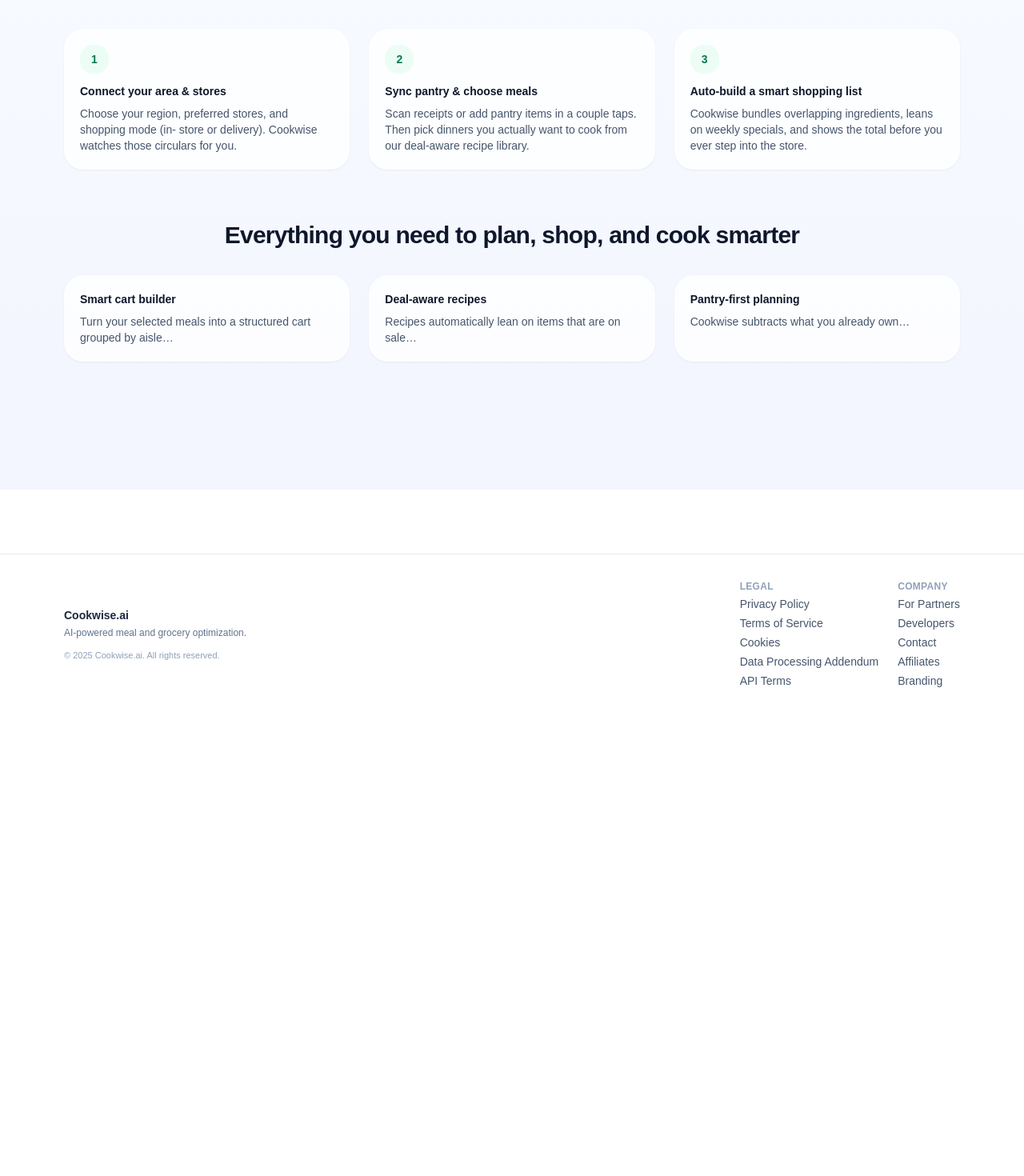
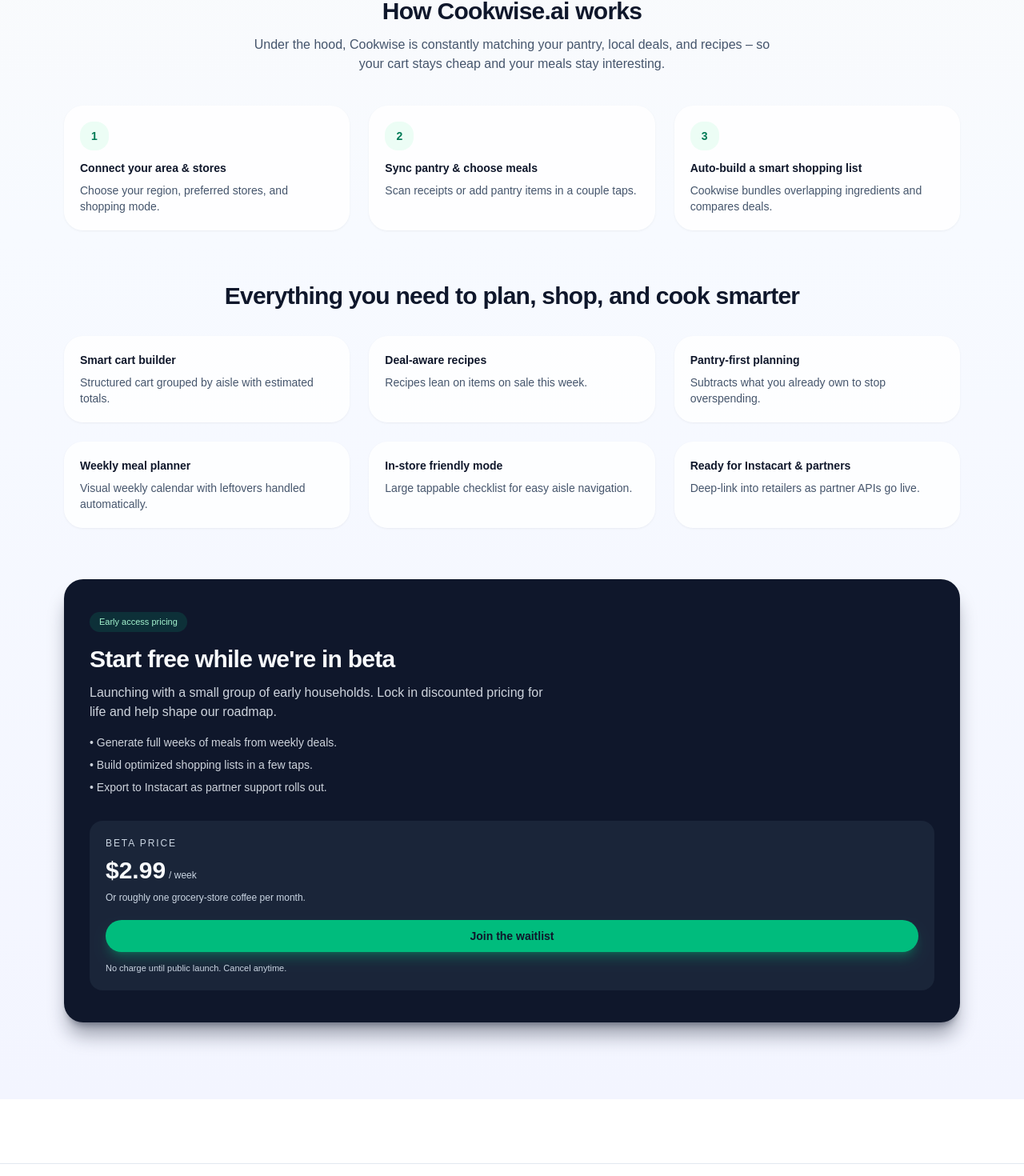
Before and after one commit to robsalter-lab/nextjs-cookwisemkt, a Next.js app: page / in a window 1280 px wide. Shown: the part 789-2259 px from the top of the page at 80% size. Before the commit the page ends 1682 px from the top, so only its background shows below. Built offline with nearby package versions, Linux system fonts and the light colour scheme.

Commit message:
Update page.tsx

```diff
--- a/app/page.tsx
+++ b/app/page.tsx
@@ -1,4 +1,3 @@
-// app/page.tsx
 "use client";
 
 import Image from "next/image";
@@ -17,8 +16,8 @@
   useEffect(() => {
     if (!ref.current) return;
     const observer = new IntersectionObserver(
-      entries => {
-        entries.forEach(entry => {
+      (entries) => {
+        entries.forEach((entry) => {
           if (entry.isIntersecting) {
             setVisible(true);
             observer.disconnect();
@@ -55,11 +54,11 @@
         id="hero"
         className="relative overflow-hidden border-b border-slate-200/60"
       >
-        {/* 🔥 FIXED: Removed top padding so hero touches the transparent header */}
-        <div className="mx-auto flex max-w-6xl flex-col items-center gap-12 px-4 pb-16 lg:flex-row lg:items-stretch">
+        <div className="mx-auto flex max-w-6xl flex-col items-center gap-12 px-4 pb-16 pt-24 lg:flex-row lg:items-stretch">
 
-          {/* LEFT SIDE */}
+          {/* Left Side Copy */}
           <FadeInSection className="w-full lg:w-1/2">
+
             <div className="inline-flex items-center gap-2 rounded-full border border-emerald-100 bg-emerald-50 px-3 py-1 text-xs font-medium text-emerald-700 mb-4">
               <span className="h-1.5 w-1.5 rounded-full bg-emerald-500" />
               Loved by busy households and deal hunters
@@ -100,6 +99,7 @@
                   Based on early testers using Publix / Kroger circulars.
                 </div>
               </div>
+
               <div className="rounded-2xl bg-white/70 p-3 shadow-sm shadow-slate-900/5">
                 <div className="text-[11px] font-medium text-slate-500">
                   Time saved
@@ -112,14 +112,15 @@
                 </div>
               </div>
             </div>
+
           </FadeInSection>
 
-          {/* RIGHT SIDE PHONES */}
-          <FadeInSection
-            delay={200}
-            className="relative w-full max-w-sm lg:w-1/2 lg:max-w-none"
-          >
+          {/* Right Side Phone Stack */}
+          <FadeInSection delay={200} className="relative w-full max-w-sm lg:w-1/2 lg:max-w-none">
+
             <div className="relative mx-auto h-[520px] w-[260px] sm:h-[560px] sm:w-[280px]">
+
+              {/* MAIN PHONE */}
               <div className="absolute inset-0 rounded-[38px] bg-gradient-to-b from-slate-900 to-slate-800 shadow-2xl shadow-slate-900/40">
                 <div className="absolute inset-[6px] rounded-[32px] bg-black/90" />
                 <div className="absolute inset-[6px] rounded-[32px] overflow-hidden">
@@ -133,6 +134,7 @@
                 </div>
               </div>
 
+              {/* SECONDARY PHONE LEFT */}
               <div className="absolute -left-28 bottom-10 hidden h-72 w-40 rotate-[-10deg] rounded-[32px] bg-slate-900/90 shadow-xl shadow-slate-900/40 sm:block">
                 <div className="absolute inset-[5px] rounded-[26px] overflow-hidden bg-black">
                   <Image
@@ -144,6 +146,7 @@
                 </div>
               </div>
 
+              {/* SECONDARY PHONE RIGHT */}
               <div className="absolute -right-24 top-10 hidden h-64 w-40 rotate-[12deg] rounded-[32px] bg-slate-900/90 shadow-xl shadow-slate-900/40 sm:block">
                 <div className="absolute inset-[5px] rounded-[26px] overflow-hidden bg-black">
                   <Image
@@ -155,17 +158,16 @@
                 </div>
               </div>
 
+              {/* Glow */}
               <div className="pointer-events-none absolute -inset-10 -z-10 bg-gradient-to-b from-emerald-300/40 via-emerald-200/0 to-transparent blur-2xl" />
             </div>
+
           </FadeInSection>
         </div>
       </section>
 
       {/* HOW IT WORKS */}
-      <section
-        id="how-it-works"
-        className="mx-auto max-w-6xl px-4 py-14 sm:py-16"
-      >
+      <section id="how-it-works" className="mx-auto max-w-6xl px-4 py-14 sm:py-16">
         <FadeInSection className="text-center">
           <h2 className="text-2xl font-semibold tracking-tight text-slate-900 sm:text-3xl">
             How Cookwise.ai works
@@ -180,47 +182,42 @@
         <div className="mt-10 grid gap-6 md:grid-cols-3">
           <FadeInSection delay={50}>
             <div className="h-full rounded-3xl bg-white/80 p-5 shadow-sm shadow-slate-900/5">
-              <div className="mb-3 inline-flex h-9 w-9 items-center justify-center rounded-2xl bg-emerald-50 text-emerald-700 text-sm font-semibold">
+              <div className="mb-3 flex h-9 w-9 items-center justify-center rounded-2xl bg-emerald-50 text-emerald-700 text-sm font-semibold">
                 1
               </div>
               <h3 className="text-sm font-semibold text-slate-900">
                 Connect your area & stores
               </h3>
               <p className="mt-2 text-sm text-slate-600">
-                Choose your region, preferred stores, and shopping mode (in-
-                store or delivery). Cookwise watches those circulars for you.
+                Choose your region, preferred stores, and shopping mode.
               </p>
             </div>
           </FadeInSection>
 
           <FadeInSection delay={120}>
             <div className="h-full rounded-3xl bg-white/80 p-5 shadow-sm shadow-slate-900/5">
-              <div className="mb-3 inline-flex h-9 w-9 items-center justify-center rounded-2xl bg-emerald-50 text-emerald-700 text-sm font-semibold">
+              <div className="mb-3 flex h-9 w-9 items-center justify-center rounded-2xl bg-emerald-50 text-emerald-700 text-sm font-semibold">
                 2
               </div>
               <h3 className="text-sm font-semibold text-slate-900">
                 Sync pantry & choose meals
               </h3>
               <p className="mt-2 text-sm text-slate-600">
-                Scan receipts or add pantry items in a couple taps. Then pick
-                dinners you actually want to cook from our deal-aware recipe
-                library.
+                Scan receipts or add pantry items in a couple taps.
               </p>
             </div>
           </FadeInSection>
 
           <FadeInSection delay={190}>
             <div className="h-full rounded-3xl bg-white/80 p-5 shadow-sm shadow-slate-900/5">
-              <div className="mb-3 inline-flex h-9 w-9 items-center justify-center rounded-2xl bg-emerald-50 text-emerald-700 text-sm font-semibold">
+              <div className="mb-3 flex h-9 w-9 items-center justify-center rounded-2xl bg-emerald-50 text-emerald-700 text-sm font-semibold">
                 3
               </div>
               <h3 className="text-sm font-semibold text-slate-900">
                 Auto-build a smart shopping list
               </h3>
               <p className="mt-2 text-sm text-slate-600">
-                Cookwise bundles overlapping ingredients, leans on weekly
-                specials, and shows the total before you ever step into the
-                store.
+                Cookwise bundles overlapping ingredients and compares deals.
               </p>
             </div>
           </FadeInSection>
@@ -242,8 +239,7 @@
                 Smart cart builder
               </h3>
               <p className="mt-2 text-sm text-slate-600">
-                Turn your selected meals into a structured cart grouped by
-                aisle…
+                Structured cart grouped by aisle with estimated totals.
               </p>
             </div>
           </FadeInSection>
@@ -254,7 +250,7 @@
                 Deal-aware recipes
               </h3>
               <p className="mt-2 text-sm text-slate-600">
-                Recipes automatically lean on items that are on sale…
+                Recipes lean on items on sale this week.
               </p>
             </div>
           </FadeInSection>
@@ -265,7 +261,40 @@
                 Pantry-first planning
               </h3>
               <p className="mt-2 text-sm text-slate-600">
-                Cookwise subtracts what you already own…
+                Subtracts what you already own to stop overspending.
+              </p>
+            </div>
+          </FadeInSection>
+
+          <FadeInSection delay={250}>
+            <div className="h-full rounded-3xl bg-white/80 p-5 shadow-sm shadow-slate-900/5">
+              <h3 className="text-sm font-semibold text-slate-900">
+                Weekly meal planner
+              </h3>
+              <p className="mt-2 text-sm text-slate-600">
+                Visual weekly calendar with leftovers handled automatically.
+              </p>
+            </div>
+          </FadeInSection>
+
+          <FadeInSection delay={320}>
+            <div className="h-full rounded-3xl bg-white/80 p-5 shadow-sm shadow-slate-900/5">
+              <h3 className="text-sm font-semibold text-slate-900">
+                In-store friendly mode
+              </h3>
+              <p className="mt-2 text-sm text-slate-600">
+                Large tappable checklist for easy aisle navigation.
+              </p>
+            </div>
+          </FadeInSection>
+
+          <FadeInSection delay={390}>
+            <div className="h-full rounded-3xl bg-white/80 p-5 shadow-sm shadow-slate-900/5">
+              <h3 className="text-sm font-semibold text-slate-900">
+                Ready for Instacart & partners
+              </h3>
+              <p className="mt-2 text-sm text-slate-600">
+                Deep-link into retailers as partner APIs go live.
               </p>
             </div>
           </FadeInSection>
@@ -276,11 +305,52 @@
       <section id="pricing" className="mx-auto max-w-6xl px-4 pb-20 sm:pb-24">
         <FadeInSection>
           <div className="overflow-hidden rounded-3xl bg-slate-900 text-slate-50 shadow-xl shadow-slate-900/40">
-            {/* content unchanged */}
+            <div className="grid gap-8 px-6 py-8 sm:px-8 sm:py-10 md:grid-cols-[1.3fr,1fr] md:items-center">
+              <div>
+                <div className="inline-flex items-center gap-2 rounded-full bg-emerald-500/15 px-3 py-1 text-[11px] font-medium text-emerald-200">
+                  Early access pricing
+                </div>
+                <h2 className="mt-4 text-2xl font-semibold tracking-tight sm:text-3xl">
+                  Start free while we&apos;re in beta
+                </h2>
+                <p className="mt-3 text-sm sm:text-base text-slate-200/90 max-w-xl">
+                  Launching with a small group of early households. Lock in
+                  discounted pricing for life and help shape our roadmap.
+                </p>
+
+                <ul className="mt-4 space-y-2 text-sm text-slate-200/90">
+                  <li>• Generate full weeks of meals from weekly deals.</li>
+                  <li>• Build optimized shopping lists in a few taps.</li>
+                  <li>• Export to Instacart as partner support rolls out.</li>
+                </ul>
+              </div>
+
+              <div className="rounded-2xl bg-slate-800/80 p-5">
+                <div className="text-xs font-medium uppercase tracking-[0.16em] text-slate-300">
+                  Beta price
+                </div>
+                <div className="mt-2 flex items-baseline gap-1 text-3xl font-semibold">
+                  <span>$2.99</span>
+                  <span className="text-xs font-normal text-slate-300">
+                    / week
+                  </span>
+                </div>
+                <p className="mt-2 text-xs text-slate-300">
+                  Or roughly one grocery-store coffee per month.
+                </p>
+
+                <button className="mt-5 inline-flex w-full items-center justify-center rounded-full bg-emerald-500 px-4 py-2.5 text-sm font-semibold text-slate-900 shadow-lg shadow-emerald-500/30 hover:bg-emerald-400">
+                  Join the waitlist
+                </button>
+
+                <p className="mt-3 text-[11px] text-slate-300">
+                  No charge until public launch. Cancel anytime.
+                </p>
+              </div>
+            </div>
           </div>
         </FadeInSection>
       </section>
-
     </div>
   );
 }
```
